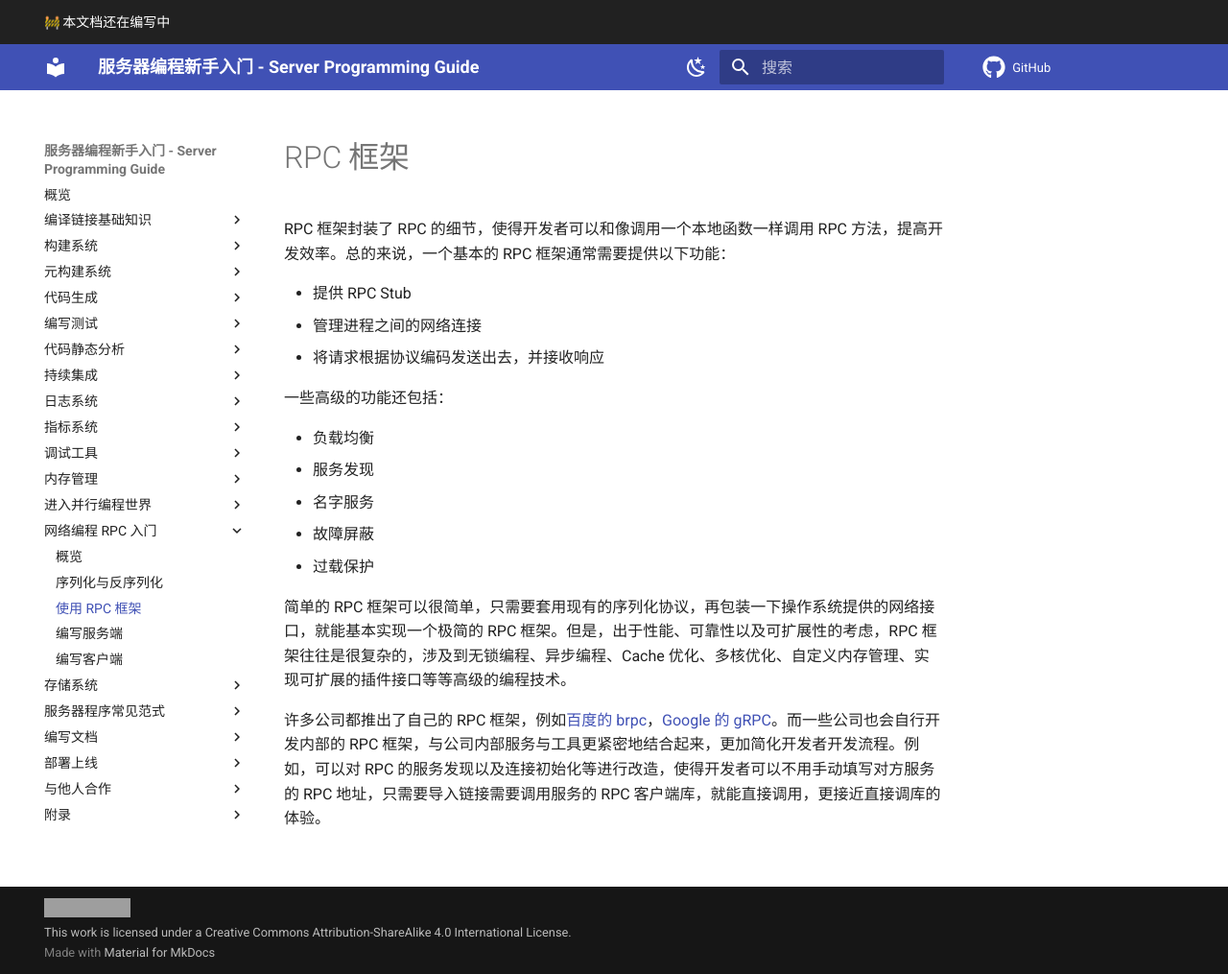
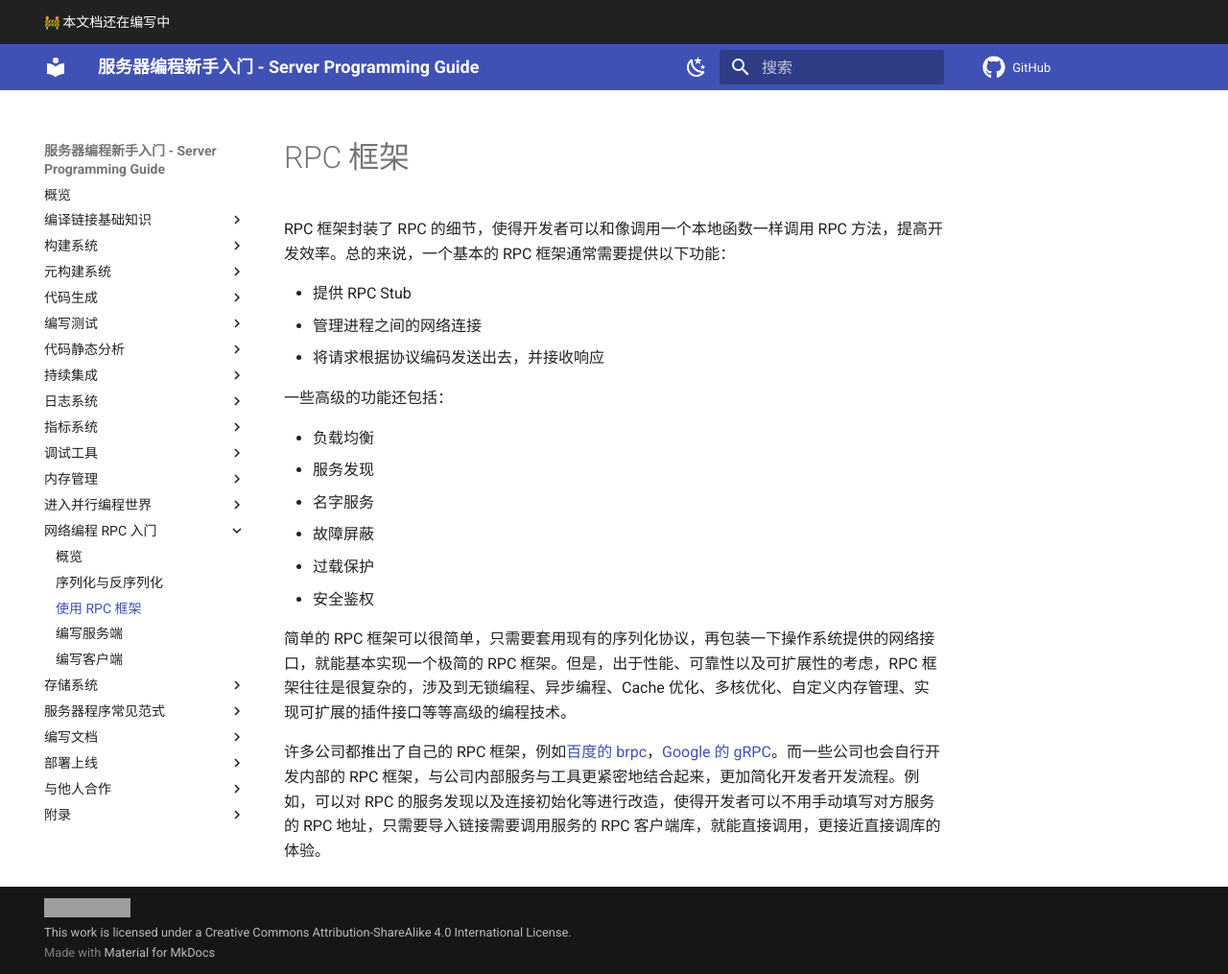
Before and after one commit to howardlau1999/server-programming-guide, an MkDocs documentation site: the page built from docs/rpc/framework.md, in a window 1280 px wide and 1015 px high. Shown: the whole window at 96% size. Built offline with MkDocs 1.6.1 and Material for MkDocs 9.7.7, drawn with Linux system fonts in a browser that asks for light colours; emoji names are drawn with the system emoji font; comment, search, counter and statistics services are not loaded; grey boxes are pictures that could not be loaded.

Commit message:
rpc framework

```diff
--- a/docs/rpc/framework.md
+++ b/docs/rpc/framework.md
@@ -13,6 +13,7 @@ RPC 框架封装了 RPC 的细节，使得开发者可以和像调用一个本
 - 名字服务
 - 故障屏蔽
 - 过载保护
+- 安全鉴权
 
 简单的 RPC 框架可以很简单，只需要套用现有的序列化协议，再包装一下操作系统提供的网络接口，就能基本实现一个极简的 RPC 框架。但是，出于性能、可靠性以及可扩展性的考虑，RPC 框架往往是很复杂的，涉及到无锁编程、异步编程、Cache 优化、多核优化、自定义内存管理、实现可扩展的插件接口等等高级的编程技术。
 
```
